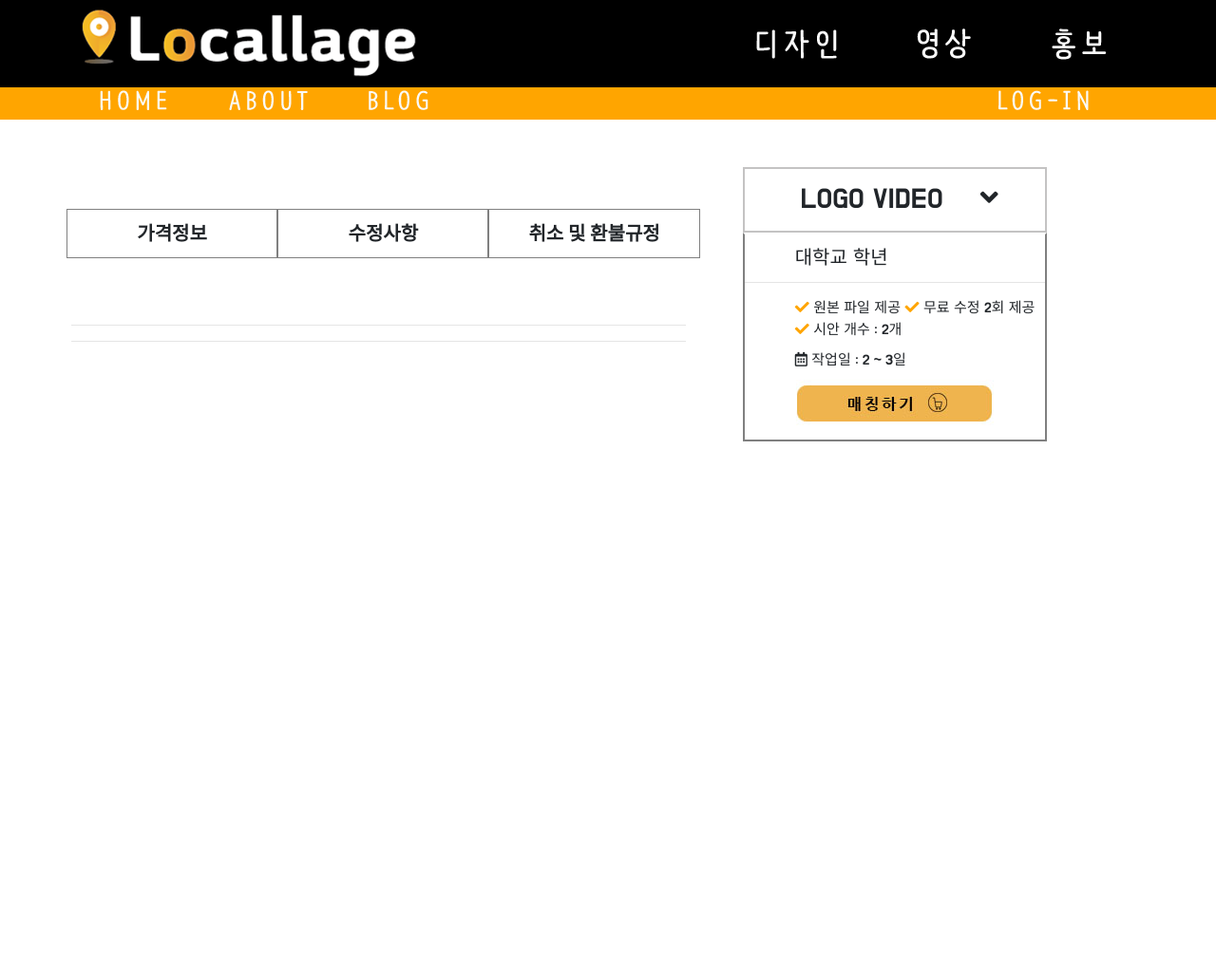
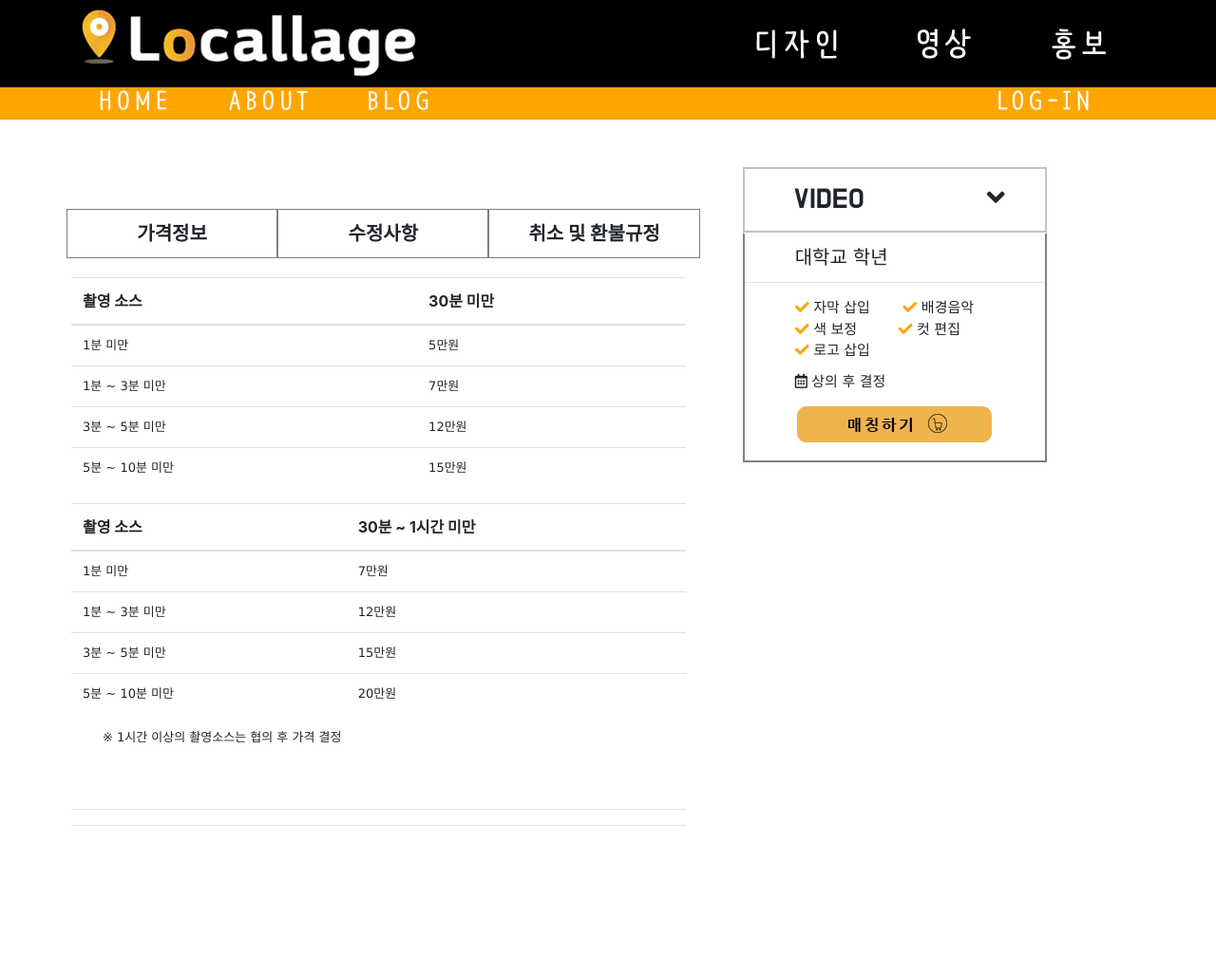
Before and after one commit to DJ-Yang/locallage, a Rails app: template app/views/freelancers/video_show.html.erb in a window 1280 px wide. Shown: the top 1026 px of the page at 95% size. Run offline with Rails 7, Linux system fonts and the light colour scheme; the template is opened without the code that fills it, so the values that code supplies are empty; style sheets or scripts are compiled from the project's sources; parts of the project's set-up code (start-up, migrations or seed data) failed here and were passed over; some libraries are stand-ins or nearby versions.

Commit message:
video detail change-20190313

```diff
--- a/app/views/freelancers/design_show.html.erb
+++ b/app/views/freelancers/design_show.html.erb
@@ -45,7 +45,7 @@
             </div>
 
             <div class="detail-buy">
-              <a href="#"><img src="<%= asset_path( 'matching.jpg' ) %>" /></a>
+              <a href="http://pf.kakao.com/_wEdxej/chat"><img src="<%= asset_path( 'matching.jpg' ) %>" /></a>
             </div>
           </div>
 
@@ -71,7 +71,7 @@
     <div class="row">
       <div class="col-7">
         <div class="detail-information-content">
-          <div class="hide detail-price">
+          <div class="detail-price">
             <table class="table">
               <thead>
                 <tr>
@@ -204,10 +204,12 @@
         case 1:
             $(".hide").removeClass("show");
             $(".detail-fix").addClass("show");
+            $(".detail-price").addClass("hide");
             break;
         case 2:
             $(".hide").removeClass("show");
             $(".detail-refund").addClass("show");
+            $(".detail-price").addClass("hide");
             break;
     }
   }
--- a/app/views/freelancers/video_show.html.erb
+++ b/app/views/freelancers/video_show.html.erb
@@ -23,7 +23,7 @@
 
         <div class="detail-status">
           <div class="status-1">
-            LOGO VIDEO &emsp;<i class="fas fa-angle-down"></i>
+            VIDEO &emsp;&emsp;&emsp;&emsp;<i class="fas fa-angle-down"></i>
           </div>
           <div class="status-2">
             <div class="detail-university">
@@ -37,15 +37,16 @@
             </div>
             <hr class="divider">
             <div class="detail-fixcontent">
-              <i class="fas fa-check" style="color:orange"></i> 원본 파일 제공 <i class="fas fa-check" style="color:orange"></i> 무료 수정 2회 제공<br>
-              <i class="fas fa-check" style="color:orange"></i> 시안 개수 : 2개
+              <i class="fas fa-check" style="color:orange"></i> 자막 삽입 &emsp;&emsp;<i class="fas fa-check" style="color:orange"></i> 배경음악<br>
+              <i class="fas fa-check" style="color:orange"></i> 색 보정 &emsp;&emsp;&nbsp;&nbsp;<i class="fas fa-check" style="color:orange"></i> 컷 편집<br>
+              <i class="fas fa-check" style="color:orange"></i> 로고 삽입
             </div>
             <div class="detail-day">
-              <i class="far fa-calendar-alt"></i> 작업일 : 2 ~ 3일
+              <i class="far fa-calendar-alt"></i> 상의 후 결정
             </div>
 
             <div class="detail-buy">
-              <a href="#"><img src="<%= asset_path( 'matching.jpg' ) %>" /></a>
+              <a href="http://pf.kakao.com/_wEdxej/chat"><img src="<%= asset_path( 'matching.jpg' ) %>" /></a>
             </div>
           </div>
 
@@ -72,65 +73,119 @@
     <div class="row">
       <div class="col-7">
         <div class="detail-information-content">
-
-          <!-- 가격 -->
-          <div class="hide detail-price">
+          <div class="detail-price">
             <table class="table">
               <thead>
                 <tr>
-                  <th scope="col">디자인정보</th>
-                  <th scope="col">디자인내역</th>
-                  <th scope="col">가격</th>
-                  <th scope="col">기간</th>
+                  <th scope="col">촬영 소스</th>
+                  <th scope="col">30분 미만</th>
                 </tr>
               </thead>
               <tbody>
                 <tr>
-                  <td>로고디자인</td>
-                  <td>텍스트형2종 + 심볼형1종</td>
-                  <td>100,000원</td>
-                  <td>2~3일</td>
+                  <td>1분 미만</td>
+                  <td>5만원</td>
                 </tr>
                 <tr>
-                  <td>명함디자인</td>
-                  <td>명함디자인 2종</td>
-                  <td>40,000원</td>
-                  <td>2~3일</td>
+                  <td>1분 ~ 3분 미만</td>
+                  <td>7만원</td>
                 </tr>
                 <tr>
-                  <td>PPT디자인</td>
-                  <td>PPT디자인</td>
-                  <td>장당 5,000원</td>
-                  <td>2~3일</td>
+                  <td>3분 ~ 5분 미만</td>
+                  <td>12만원</td>
                 </tr>
                 <tr>
-                  <td>현수막디자인</td>
-                  <td>현수막디자인</td>
-                  <td>30,000원</td>
-                  <td>2~3일</td>
+                  <td>5분 ~ 10분 미만</td>
+                  <td>15만원</td>
+                </tr>
+              </tbody>
+            </table>
+
+            <table class="table">
+              <thead>
+                <tr>
+                  <th scope="col">촬영 소스</th>
+                  <th scope="col">30분 ~ 1시간 미만</th>
+                </tr>
+              </thead>
+              <tbody>
+                <tr>
+                  <td>1분 미만</td>
+                  <td>7만원</td>
                 </tr>
                 <tr>
-                  <td>포스터디자인</td>
-                  <td>포스터디자인(A2, A4)</td>
-                  <td>80,000원</td>
-                  <td>2~3일</td>
+                  <td>1분 ~ 3분 미만</td>
+                  <td>12만원</td>
+                </tr>
+                <tr>
+                  <td>3분 ~ 5분 미만</td>
+                  <td>15만원</td>
+                </tr>
+                <tr>
+                  <td>5분 ~ 10분 미만</td>
+                  <td>20만원</td>
+                </tr>
+              </tbody>
+            </table>
+            <p>※ 1시간 이상의 촬영소스는 협의 후 가격 결정</p>
+          </div>
+
+          <div class="hide detail-fix">
+            <table class="table">
+              <thead>
+                <tr>
+                  <th></th>
+                  <th scope="col">기본 수정 규정</th>
+                </tr>
+              </thead>
+              <tbody>
+                <tr>
+                  <td>1</td>
+                  <td>무료 수정 기본 1회 가능합니다.</td>
+                </tr>
+                <tr>
+                  <td>2</td>
+                  <td>편집완료 이후 수정은 컷 편집, 추가자막 등 간단한 수정만 가능합니다.</td>
+                </tr>
+                <tr>
+                  <td>3</td>
+                  <td>편집 완료 이후 환불 불가능합니다.</td>
                 </tr>
               </tbody>
             </table>
           </div>
 
-          <div class="hide detail-fix">
-            <p> 기본 수정 규정<br>
-            1. 무료 수정 기본 2회 진행<br>
-            2. 2차 시안 이후 수정은 색상 및 크기변경, 위치변경 등 간단한 수정만 가능<br>
-            3. 1차 시안 이후 환불 60%, 2차 시안 이후 환불 불가</p>
-          </div>
-
           <div class="hide detail-refund">
-            <p> 취소 및 환불 규정<br>
-            1. 전문가와 의뢰인 간의 상호 협의 후 청약철회가 가능<br>
-            2. 전문가의 귀책사유로 디자인 작업이 시작되지 않았거나 보편적 관점에서 심각하게 잘못 이행한 경우 결제 금액 전체 환불이 가능<br>
-            3. 전문가가 작업 기간 동안 지정된 서비스를 제공하지 못한 경우 지급받은 서비스 비용을 일할 계산하여 작업물 개수와 작업기간 일수만큼 공제하고 잔여 금액을 환불합니다</p>
+            <table class="table">
+              <thead>
+                <tr>
+                  <th></th>
+                  <th scope="col"> 취소 및 환불 규정</th>
+                </tr>
+              </thead>
+              <tbody>
+                <tr>
+                  <td>1</td>
+                  <td>전문가와 의뢰인의 상호 협의하에 청약 철회 및 환불이 가능합니다.</td>
+                </tr>
+                <tr>
+                  <td>2</td>
+                  <td>작업 착수 이후 청약 철회 시, 진행된 작업량 공제한 금액을 환불 가능합니다.</td>
+                </tr>
+                <tr>
+                  <td>3</td>
+                  <td>편집 작업 50% 완료 후 청약 철회 : 총 결제 금액의 최대 10%까지 환불 가능합니다.</td>
+                </tr>
+                <tr>
+                  <td>4</td>
+                  <td>작업 기간 미준수, 작업 태만 및 이에 상응하는 전문가 책임으로 인한 청약 철회 시, 환불 및 편집본 제공이 가능합니다.</td>
+                </tr>
+                <tr>
+                  <td>5</td>
+                  <td>작업이 시작되면 단순 변심 또는 의뢰인 책임 사유로 인한 전액 환불이 불가능합니다.</td>
+                </tr>
+              </tbody>
+            </table>
           </div>
         </div>
       </div>
```
